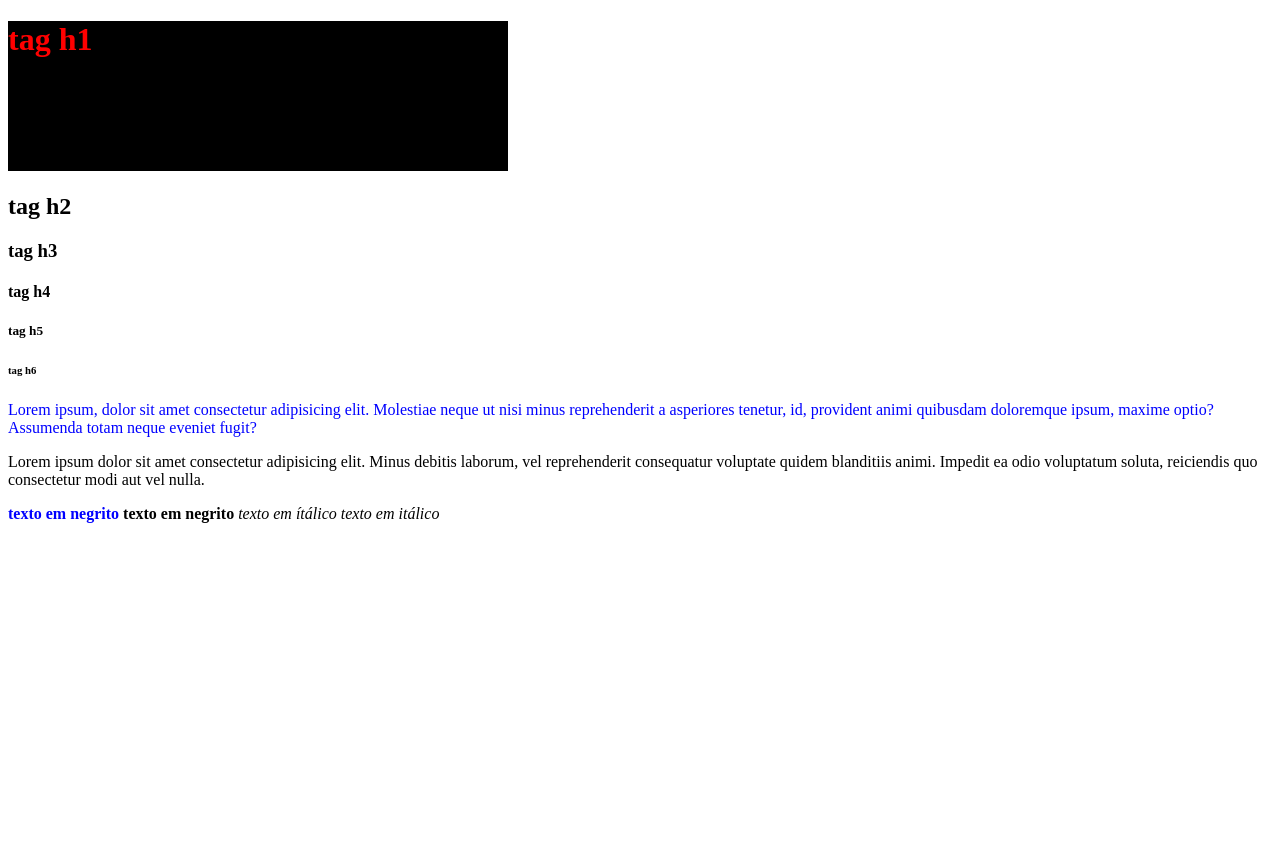
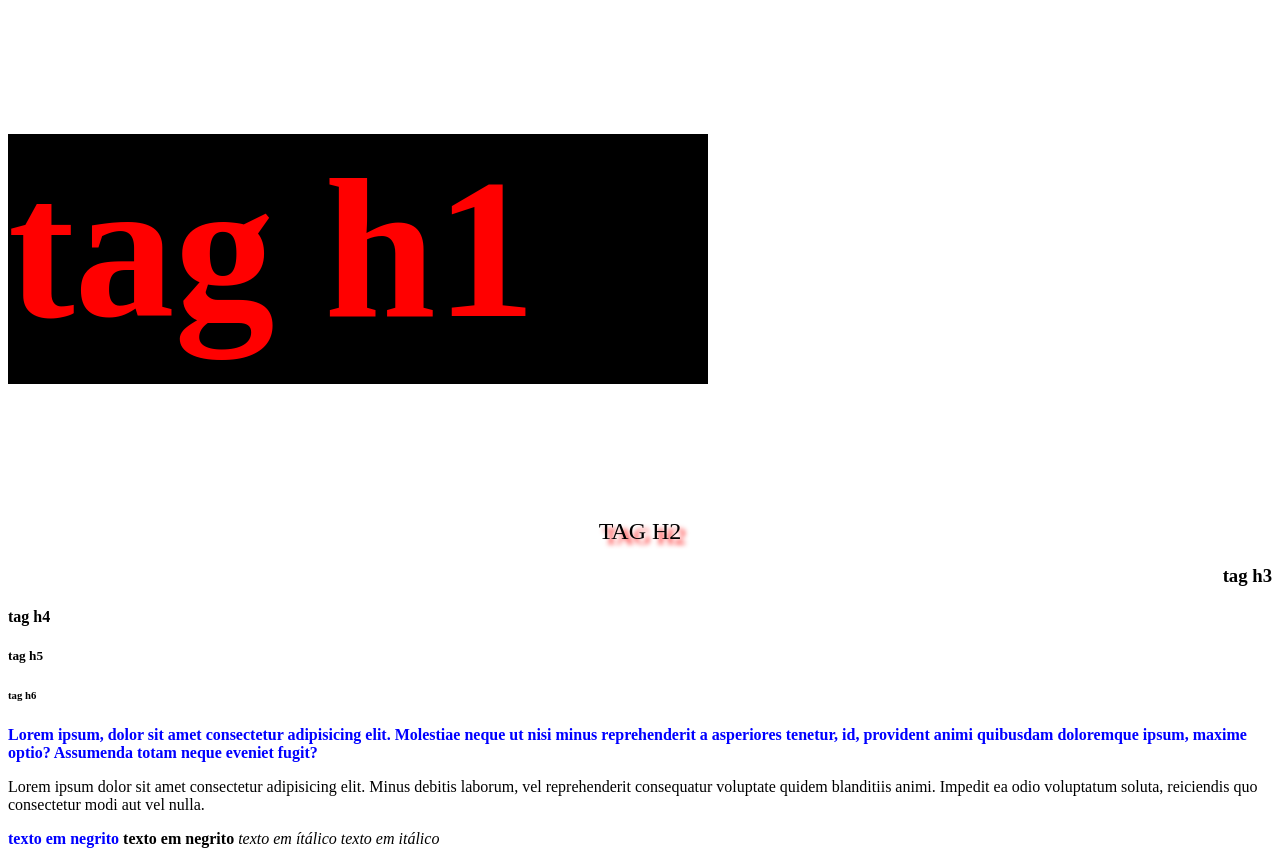
Before and after one commit to GT10-SUL/html-tags-de-texto, a plain HTML site: page index.html in a window 1280 px wide. Before the commit the page ends 800 px from the top, so only its background shows below. Drawn offline with Linux system fonts and the light colour scheme.

Commit message:
mais propriedades de texto e de font

```diff
--- a/index.css
+++ b/index.css
@@ -1,10 +1,23 @@
 h1{
     color: red;
     background-color: black;
-    width: 500px;
-    height: 150px;
+    width: 700px;
+    height: 250px;
+    font-size: 200px;
+}
+
+h2{
+    text-align: center;
+    text-transform: uppercase;
+    text-shadow: 5px 5px 5px red;
+    font-weight: normal;
+}
+
+h3{
+    text-align: right;
 }
 
 .texto-azul{
     color: blue;
+    font-weight: bold;
 }
```
